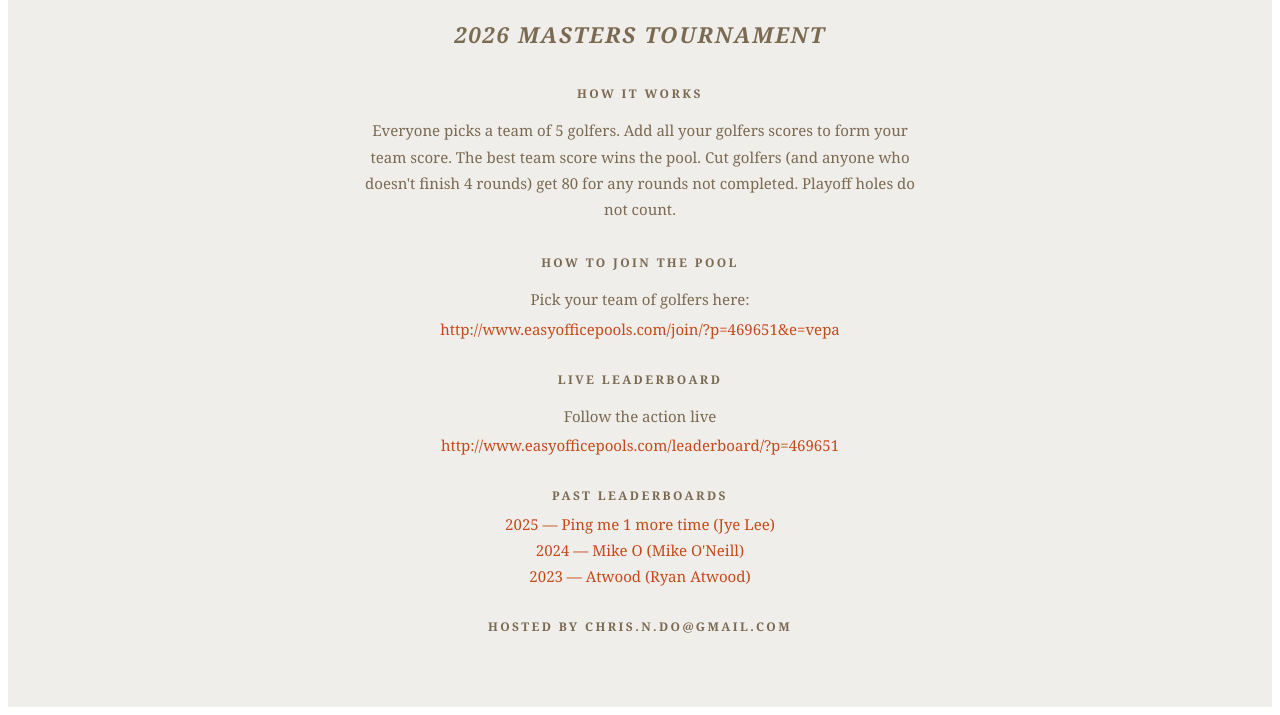
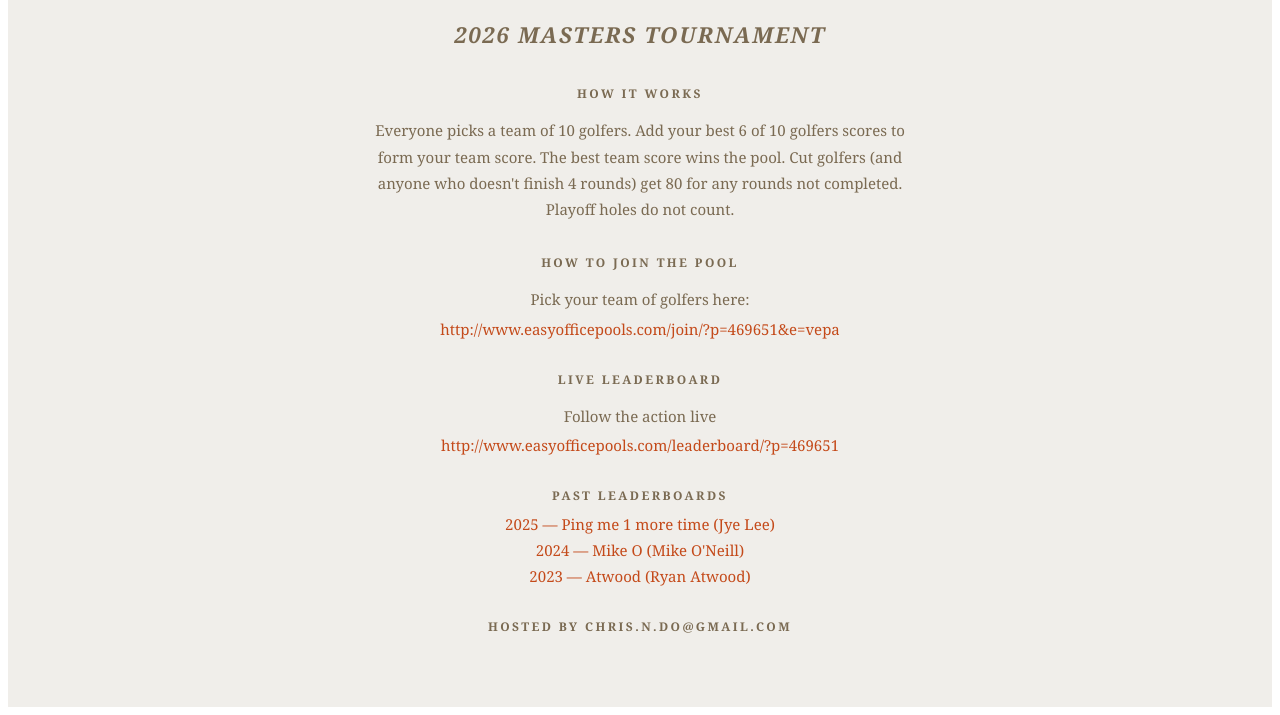
Before and after one commit to chrisndo/gatsby-christopher.do, a Gatsby site: page /masters in a window 1280 px wide. Shown: the part 221-936 px from the top of the page. Built offline with nearby package versions, Linux system fonts and the light colour scheme; Gatsby itself is replaced by a stand-in of ours; a web font is replaced by a local one.

Commit message:
updating text

```diff
--- a/src/pages/masters.js
+++ b/src/pages/masters.js
@@ -70,7 +70,7 @@ const MastersPage = () => (
 
       <p style={styles.sectionHeading}>How It Works</p>
       <p style={styles.body}>
-        Everyone picks a team of 5 golfers. Add all your golfers scores to form your team score.
+        Everyone picks a team of 10 golfers. Add your best 6 of 10 golfers scores to form your team score.
         The best team score wins the pool. Cut golfers (and anyone who doesn&apos;t finish 4 rounds)
         get 80 for any rounds not completed. Playoff holes do not count.
       </p>
```
